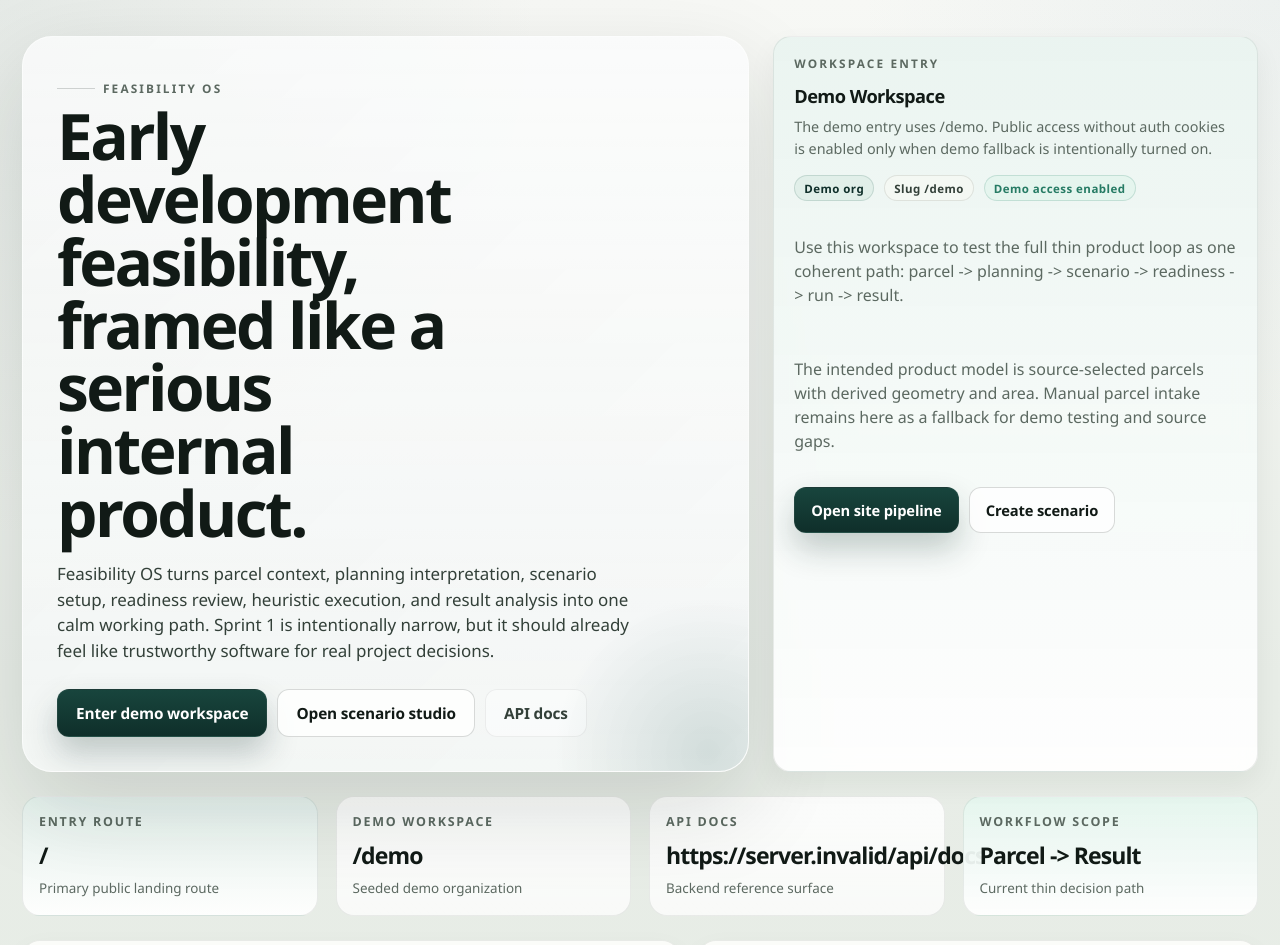
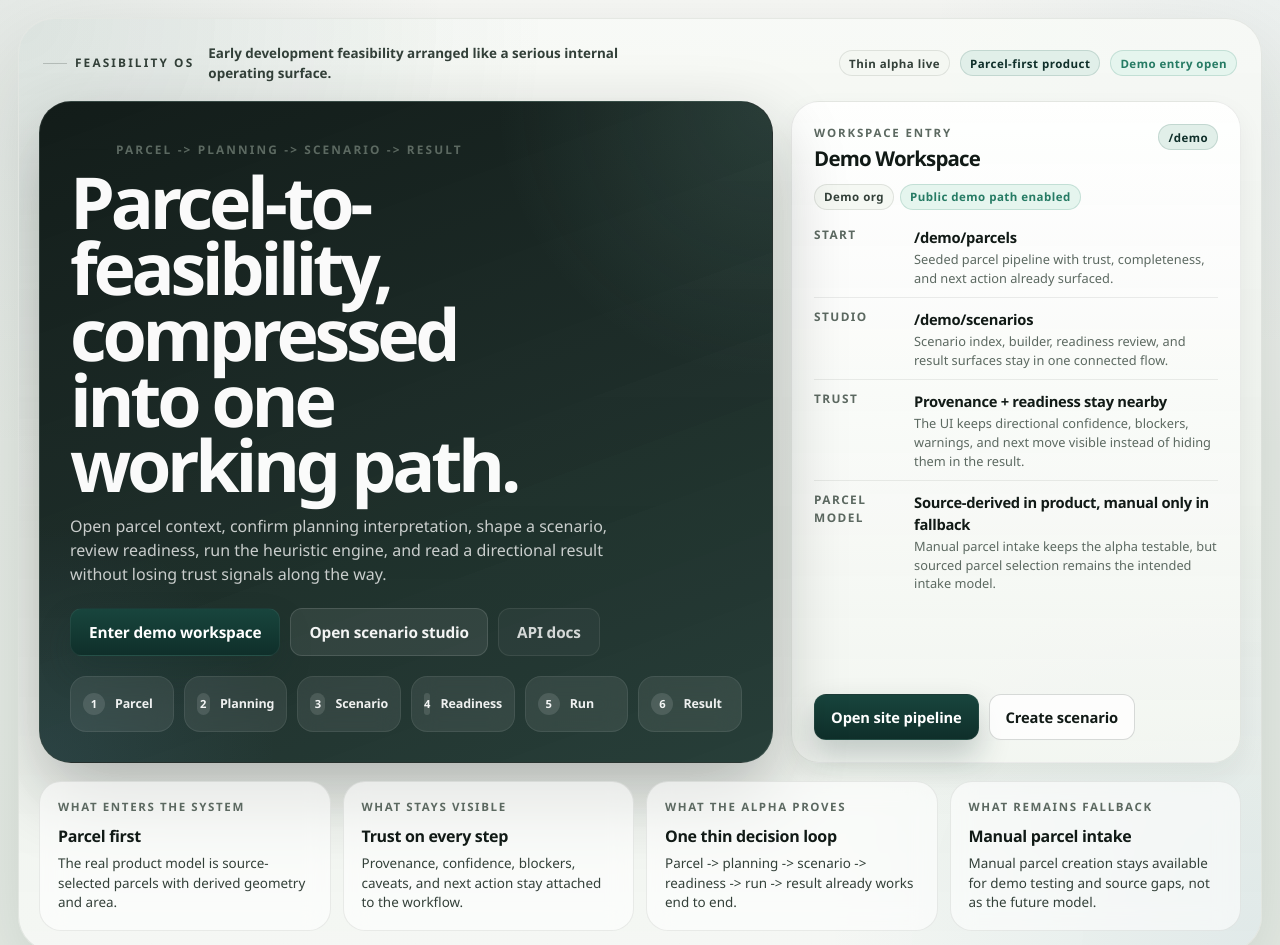
Before and after one commit to gipaperpipa/version-7, a Next.js app in the folder apps/web/: page / in a window 1280 px wide. Shown: the top 945 px of the page. Built offline with nearby package versions, Linux system fonts and the light colour scheme; no server answers.

Commit message:
Redesign landing page into compact command deck

```diff
--- a/apps/web/src/app/globals.css
+++ b/apps/web/src/app/globals.css
@@ -88,7 +88,7 @@ button {
 
 .home-shell {
   min-height: 100vh;
-  padding: 36px 22px 48px;
+  padding: 18px 18px 20px;
 }
 
 .home-frame,
@@ -101,50 +101,316 @@ button {
 .home-frame {
   display: flex;
   flex-direction: column;
-  gap: 24px;
-}
-
-.home-hero {
-  display: grid;
-  grid-template-columns: minmax(0, 1.2fr) minmax(320px, 0.8fr);
-  gap: 24px;
-}
-
-.hero-panel {
+  gap: 18px;
+  min-height: calc(100vh - 38px);
+}
+
+.home-command-deck {
   position: relative;
   overflow: hidden;
-  padding: 34px;
-  border: 1px solid rgba(255, 255, 255, 0.5);
-  border-radius: 30px;
+  display: grid;
+  grid-template-rows: auto minmax(0, 1fr) auto;
+  gap: 18px;
+  min-height: calc(100vh - 38px);
+  padding: 20px;
+  border: 1px solid rgba(17, 26, 22, 0.08);
+  border-radius: 36px;
   background:
-    linear-gradient(180deg, rgba(255, 255, 255, 0.84) 0%, rgba(255, 255, 255, 0.72) 100%),
-    linear-gradient(135deg, rgba(33, 89, 79, 0.14), rgba(44, 105, 135, 0.08));
-  box-shadow: var(--shadow-strong);
-}
-
-.hero-panel::after {
+    linear-gradient(180deg, rgba(247, 249, 246, 0.92) 0%, rgba(235, 240, 234, 0.94) 58%, rgba(246, 248, 245, 0.9) 100%);
+  box-shadow: 0 36px 96px rgba(17, 26, 22, 0.14);
+}
+
+.home-command-deck::before {
   content: "";
   position: absolute;
-  right: -120px;
-  bottom: -140px;
-  width: 320px;
-  height: 320px;
+  inset: 0;
+  background:
+    radial-gradient(circle at top left, rgba(24, 69, 61, 0.12), transparent 34%),
+    radial-gradient(circle at bottom right, rgba(44, 105, 135, 0.1), transparent 28%);
+  pointer-events: none;
+}
+
+.home-command-deck::after {
+  content: "";
+  position: absolute;
+  inset: 0;
+  background-image:
+    linear-gradient(rgba(17, 26, 22, 0.02) 1px, transparent 1px),
+    linear-gradient(90deg, rgba(17, 26, 22, 0.02) 1px, transparent 1px);
+  background-size: 132px 132px;
+  opacity: 0.18;
+  pointer-events: none;
+}
+
+.home-command-bar,
+.home-command-grid,
+.home-overview-band {
+  position: relative;
+  z-index: 1;
+}
+
+.home-command-bar {
+  display: flex;
+  align-items: center;
+  justify-content: space-between;
+  gap: 18px;
+  padding: 4px 4px 0;
+}
+
+.home-command-bar__brand {
+  display: flex;
+  flex-wrap: wrap;
+  align-items: center;
+  gap: 10px 14px;
+}
+
+.home-command-bar__brand .eyebrow {
+  color: var(--muted-strong);
+}
+
+.home-command-bar__brand .eyebrow::before {
+  width: 24px;
+  background: rgba(17, 26, 22, 0.2);
+}
+
+.home-command-bar__note {
+  max-width: 58ch;
+  font-size: 0.84rem;
+  font-weight: 600;
+  color: var(--muted-strong);
+}
+
+.home-command-grid {
+  display: grid;
+  grid-template-columns: minmax(0, 1.24fr) minmax(340px, 0.76fr);
+  gap: 18px;
+  min-height: 0;
+}
+
+.home-command-hero {
+  position: relative;
+  overflow: hidden;
+  display: flex;
+  min-height: 0;
+  flex-direction: column;
+  justify-content: space-between;
+  gap: 20px;
+  padding: 30px;
+  border: 1px solid rgba(255, 255, 255, 0.08);
+  border-radius: 32px;
+  background:
+    linear-gradient(160deg, rgba(12, 22, 19, 0.97) 0%, rgba(18, 34, 30, 0.95) 50%, rgba(22, 47, 41, 0.92) 100%);
+  box-shadow: 0 30px 72px rgba(9, 17, 15, 0.28);
+}
+
+.home-command-hero::before {
+  content: "";
+  position: absolute;
+  inset: 0;
+  background:
+    radial-gradient(circle at top right, rgba(141, 203, 188, 0.14), transparent 28%),
+    radial-gradient(circle at bottom left, rgba(94, 145, 172, 0.16), transparent 24%);
+  pointer-events: none;
+}
+
+.home-command-hero__body {
+  position: relative;
+  z-index: 1;
+  max-width: 64ch;
+}
+
+.home-title {
+  margin: 10px 0 12px;
+  max-width: 11ch;
+  font-family: var(--font-display);
+  font-size: clamp(3.2rem, 5.6vw, 5.5rem);
+  line-height: 0.92;
+  letter-spacing: -0.06em;
+  color: rgba(255, 255, 255, 0.98);
+}
+
+.home-subtitle {
+  max-width: 62ch;
+  font-size: 1rem;
+  color: rgba(255, 255, 255, 0.76);
+}
+
+.home-command-hero__eyebrow {
+  color: rgba(255, 255, 255, 0.66);
+}
+
+.home-command-hero__eyebrow::before {
+  background: rgba(255, 255, 255, 0.2);
+}
+
+.home-command-actions {
+  margin-top: 22px;
+}
+
+.home-command-hero .button--secondary,
+.home-command-hero .button--outline {
+  color: rgba(255, 255, 255, 0.94);
+  border-color: rgba(255, 255, 255, 0.12);
+  background: rgba(255, 255, 255, 0.08);
+}
+
+.home-command-hero .button--ghost {
+  color: rgba(255, 255, 255, 0.8);
+  border-color: rgba(255, 255, 255, 0.08);
+  background: rgba(255, 255, 255, 0.04);
+}
+
+.home-route-strip {
+  position: relative;
+  z-index: 1;
+  display: grid;
+  grid-template-columns: repeat(6, minmax(0, 1fr));
+  gap: 10px;
+}
+
+.home-route-step {
+  display: flex;
+  align-items: center;
+  gap: 10px;
+  min-height: 56px;
+  padding: 10px 12px;
+  border: 1px solid rgba(255, 255, 255, 0.08);
+  border-radius: 16px;
+  background: rgba(255, 255, 255, 0.08);
+  backdrop-filter: blur(12px);
+}
+
+.home-route-step__index {
+  display: inline-flex;
+  align-items: center;
+  justify-content: center;
+  width: 22px;
+  height: 22px;
   border-radius: 999px;
-  background: radial-gradient(circle, rgba(33, 89, 79, 0.16) 0%, transparent 68%);
-}
-
-.home-title {
-  margin: 8px 0 14px;
-  max-width: 12ch;
-  font-family: var(--font-display);
-  font-size: clamp(2.8rem, 5vw, 4.8rem);
-  line-height: 0.98;
+  background: rgba(255, 255, 255, 0.12);
+  font-size: 0.7rem;
+  font-weight: 800;
+  color: rgba(255, 255, 255, 0.94);
+}
+
+.home-route-step__label {
+  font-size: 0.78rem;
+  font-weight: 700;
+  letter-spacing: -0.01em;
+  color: rgba(255, 255, 255, 0.92);
+}
+
+.home-launch-panel {
+  display: flex;
+  flex-direction: column;
+  gap: 16px;
+  padding: 22px;
+  border: 1px solid rgba(17, 26, 22, 0.08);
+  border-radius: 28px;
+  background: linear-gradient(180deg, rgba(255, 255, 255, 0.9), rgba(244, 247, 242, 0.84));
+  box-shadow: var(--shadow-soft);
+}
+
+.home-launch-panel__header {
+  display: flex;
+  align-items: flex-start;
+  justify-content: space-between;
+  gap: 12px;
+}
+
+.home-launch-panel__eyebrow {
+  font-size: 0.72rem;
+  font-weight: 800;
+  letter-spacing: 0.16em;
+  text-transform: uppercase;
+  color: var(--muted);
+}
+
+.home-launch-panel__title {
+  margin: 6px 0 0;
+  font-size: 1.28rem;
+  line-height: 1;
   letter-spacing: -0.04em;
 }
 
-.home-subtitle {
-  max-width: 60ch;
-  font-size: 1.06rem;
+.home-launch-list {
+  display: grid;
+  gap: 0;
+}
+
+.home-launch-row {
+  display: grid;
+  grid-template-columns: minmax(0, 86px) minmax(0, 1fr);
+  gap: 14px;
+  padding: 10px 0;
+  border-top: 1px solid rgba(17, 26, 22, 0.08);
+}
+
+.home-launch-row:first-child {
+  padding-top: 0;
+  border-top: 0;
+}
+
+.home-launch-row__label {
+  font-size: 0.74rem;
+  font-weight: 800;
+  letter-spacing: 0.12em;
+  text-transform: uppercase;
+  color: var(--muted);
+}
+
+.home-launch-row__value {
+  font-size: 0.92rem;
+  font-weight: 800;
+  letter-spacing: -0.02em;
+  color: var(--text);
+}
+
+.home-launch-row__detail {
+  margin-top: 2px;
+  font-size: 0.8rem;
+  line-height: 1.45;
+  color: var(--muted);
+}
+
+.home-launch-actions {
+  margin-top: auto;
+}
+
+.home-overview-band {
+  display: grid;
+  grid-template-columns: repeat(4, minmax(0, 1fr));
+  gap: 12px;
+}
+
+.home-overview-item {
+  padding: 16px 18px 17px;
+  border: 1px solid rgba(17, 26, 22, 0.08);
+  border-radius: 22px;
+  background: rgba(255, 255, 255, 0.58);
+  backdrop-filter: blur(12px);
+}
+
+.home-overview-item__label {
+  font-size: 0.72rem;
+  font-weight: 800;
+  letter-spacing: 0.14em;
+  text-transform: uppercase;
+  color: var(--muted);
+}
+
+.home-overview-item__value {
+  margin-top: 8px;
+  font-size: 1rem;
+  font-weight: 800;
+  letter-spacing: -0.02em;
+  color: var(--text);
+}
+
+.home-overview-item__detail {
+  margin-top: 6px;
+  font-size: 0.84rem;
+  line-height: 1.48;
   color: var(--muted-strong);
 }
 
@@ -1998,11 +2264,21 @@ button {
   .content-grid,
   .detail-grid,
   .dashboard-grid,
-  .home-hero,
+  .home-command-grid,
+  .home-overview-band,
   .info-grid,
   .stat-grid,
   .metrics-grid {
     grid-template-columns: repeat(2, minmax(0, 1fr));
+  }
+
+  .home-command-deck,
+  .home-frame {
+    min-height: auto;
+  }
+
+  .home-route-strip {
+    grid-template-columns: repeat(3, minmax(0, 1fr));
   }
 
   .field-grid--tri,
@@ -2052,6 +2328,11 @@ button {
     padding: 14px;
   }
 
+  .home-frame,
+  .home-command-deck {
+    min-height: auto;
+  }
+
   .workspace-main-content {
     padding: 22px 0 30px;
   }
@@ -2079,20 +2360,46 @@ button {
   .stat-grid,
   .metrics-grid,
   .diagnostic-grid,
-  .key-value-grid {
+  .key-value-grid,
+  .home-command-grid,
+  .home-overview-band {
     grid-template-columns: minmax(0, 1fr);
   }
 
-  .hero-panel,
+  .home-command-hero,
+  .home-launch-panel,
   .card__content,
   .card__header {
     padding-left: 20px;
     padding-right: 20px;
   }
 
+  .home-command-bar,
+  .home-command-bar__brand,
+  .home-launch-panel__header,
+  .home-launch-row {
+    flex-direction: column;
+    align-items: flex-start;
+  }
+
+  .home-command-deck {
+    padding: 16px;
+    gap: 14px;
+    border-radius: 28px;
+  }
+
   .home-title,
   .page-title {
     max-width: none;
+  }
+
+  .home-route-strip {
+    grid-template-columns: repeat(2, minmax(0, 1fr));
+  }
+
+  .home-launch-row {
+    display: flex;
+    gap: 6px;
   }
 
   .ops-table__header {
--- a/apps/web/src/app/page.tsx
+++ b/apps/web/src/app/page.tsx
@@ -1,17 +1,31 @@
 import Link from "next/link";
 import { Badge } from "@/components/ui/badge";
 import { buttonClasses } from "@/components/ui/button";
-import { SectionCard } from "@/components/ui/section-card";
-import { StatBlock } from "@/components/ui/stat-block";
-import { WorkflowSteps } from "@/components/ui/workflow-steps";
 import { getConfiguredApiBaseUrl, isLocalDevFallbackEnabled, localDevDemoWorkspace } from "@/lib/local-dev";
 
-const workflowSteps = [
-  { label: "Parcel intake", description: "Create or open a site record and capture the fallback parcel context needed to begin." },
-  { label: "Planning inputs", description: "Record the narrow planning inputs that shape readiness and heuristic buildability." },
-  { label: "Scenario setup", description: "Configure strategy, commercial assumptions, costs, and funding selection." },
-  { label: "Readiness and run", description: "Resolve blockers, review caveats, and launch the heuristic feasibility run." },
-  { label: "Decision result", description: "Review KPIs, drivers, caveats, and the strongest next action." },
+const workflowStages = ["Parcel", "Planning", "Scenario", "Readiness", "Run", "Result"];
+
+const overviewItems = [
+  {
+    label: "What enters the system",
+    value: "Parcel first",
+    detail: "The real product model is source-selected parcels with derived geometry and area.",
+  },
+  {
+    label: "What stays visible",
+    value: "Trust on every step",
+    detail: "Provenance, confidence, blockers, caveats, and next action stay attached to the workflow.",
+  },
+  {
+    label: "What the alpha proves",
+    value: "One thin decision loop",
+    detail: "Parcel -> planning -> scenario -> readiness -> run -> result already works end to end.",
+  },
+  {
+    label: "What remains fallback",
+    value: "Manual parcel intake",
+    detail: "Manual parcel creation stays available for demo testing and source gaps, not as the future model.",
+  },
 ];
 
 export default function HomePage() {
@@ -22,16 +36,31 @@ export default function HomePage() {
   return (
     <main className="home-shell">
       <div className="home-frame">
-        <section className="home-hero">
-          <div className="hero-panel">
+        <section className="home-command-deck">
+          <div className="home-command-bar">
+            <div className="home-command-bar__brand">
               <div className="eyebrow">Feasibility OS</div>
-            <h1 className="home-title">Early development feasibility, framed like a serious internal product.</h1>
+              <div className="home-command-bar__note">Early development feasibility arranged like a serious internal operating surface.</div>
+            </div>
+            <div className="chip-row">
+              <Badge variant="surface">Thin alpha live</Badge>
+              <Badge variant="accent">Parcel-first product</Badge>
+              <Badge variant={demoFallbackEnabled ? "success" : "warning"}>
+                {demoFallbackEnabled ? "Demo entry open" : "Demo access gated"}
+              </Badge>
+            </div>
+          </div>
+
+          <div className="home-command-grid">
+            <section className="home-command-hero">
+              <div className="home-command-hero__body">
+                <div className="eyebrow home-command-hero__eyebrow">Parcel -&gt; Planning -&gt; Scenario -&gt; Result</div>
+                <h1 className="home-title">Parcel-to-feasibility, compressed into one working path.</h1>
                 <p className="home-subtitle">
-              Feasibility OS turns parcel context, planning interpretation, scenario setup, readiness review,
-              heuristic execution, and result analysis into one calm working path. Sprint 1 is intentionally narrow,
-              but it should already feel like trustworthy software for real project decisions.
+                  Open parcel context, confirm planning interpretation, shape a scenario, review readiness, run the
+                  heuristic engine, and read a directional result without losing trust signals along the way.
                 </p>
-            <div className="action-row" style={{ marginTop: 26 }}>
+                <div className="action-row home-command-actions">
                   <Link className={buttonClasses({ size: "lg" })} href={`/${localDevDemoWorkspace.slug}/parcels`}>
                     Enter demo workspace
                   </Link>
@@ -46,29 +75,64 @@ export default function HomePage() {
                 </div>
               </div>
 
-          <SectionCard
-            eyebrow="Workspace entry"
-            title={localDevDemoWorkspace.name}
-            description={`The demo entry uses /${localDevDemoWorkspace.slug}. Public access without auth cookies is enabled only when demo fallback is intentionally turned on.`}
-            tone="accent"
-          >
-            <div className="content-stack">
-              <div className="action-row">
-                <Badge variant="accent">Demo org</Badge>
-                <Badge variant="surface">Slug /{localDevDemoWorkspace.slug}</Badge>
+              <div className="home-route-strip" aria-label="Workflow overview">
+                {workflowStages.map((label, index) => (
+                  <div className="home-route-step" key={label}>
+                    <span className="home-route-step__index">{index + 1}</span>
+                    <span className="home-route-step__label">{label}</span>
+                  </div>
+                ))}
+              </div>
+            </section>
+
+            <aside className="home-launch-panel">
+              <div className="home-launch-panel__header">
+                <div>
+                  <div className="home-launch-panel__eyebrow">Workspace entry</div>
+                  <h2 className="home-launch-panel__title">{localDevDemoWorkspace.name}</h2>
+                </div>
+                <Badge variant="accent">/{localDevDemoWorkspace.slug}</Badge>
+              </div>
+
+              <div className="action-row action-row--compact">
+                <Badge variant="surface">Demo org</Badge>
                 <Badge variant={demoFallbackEnabled ? "success" : "warning"}>
-                  {demoFallbackEnabled ? "Demo access enabled" : "Auth required unless demo mode is enabled"}
+                  {demoFallbackEnabled ? "Public demo path enabled" : "Auth required unless demo mode is on"}
                 </Badge>
               </div>
-              <p className="muted-copy">
-                Use this workspace to test the full thin product loop as one coherent path:
-                parcel -&gt; planning -&gt; scenario -&gt; readiness -&gt; run -&gt; result.
-              </p>
-              <p className="muted-copy">
-                The intended product model is source-selected parcels with derived geometry and area. Manual parcel
-                intake remains here as a fallback for demo testing and source gaps.
-              </p>
-              <div className="action-row">
+
+              <div className="home-launch-list">
+                <div className="home-launch-row">
+                  <div className="home-launch-row__label">Start</div>
+                  <div>
+                    <div className="home-launch-row__value">/{localDevDemoWorkspace.slug}/parcels</div>
+                    <div className="home-launch-row__detail">Seeded parcel pipeline with trust, completeness, and next action already surfaced.</div>
+                  </div>
+                </div>
+                <div className="home-launch-row">
+                  <div className="home-launch-row__label">Studio</div>
+                  <div>
+                    <div className="home-launch-row__value">/{localDevDemoWorkspace.slug}/scenarios</div>
+                    <div className="home-launch-row__detail">Scenario index, builder, readiness review, and result surfaces stay in one connected flow.</div>
+                  </div>
+                </div>
+                <div className="home-launch-row">
+                  <div className="home-launch-row__label">Trust</div>
+                  <div>
+                    <div className="home-launch-row__value">Provenance + readiness stay nearby</div>
+                    <div className="home-launch-row__detail">The UI keeps directional confidence, blockers, warnings, and next move visible instead of hiding them in the result.</div>
+                  </div>
+                </div>
+                <div className="home-launch-row">
+                  <div className="home-launch-row__label">Parcel model</div>
+                  <div>
+                    <div className="home-launch-row__value">Source-derived in product, manual only in fallback</div>
+                    <div className="home-launch-row__detail">Manual parcel intake keeps the alpha testable, but sourced parcel selection remains the intended intake model.</div>
+                  </div>
+                </div>
+              </div>
+
+              <div className="action-row home-launch-actions">
                 <Link className={buttonClasses()} href={`/${localDevDemoWorkspace.slug}/parcels`}>
                   Open site pipeline
                 </Link>
@@ -76,53 +140,19 @@ export default function HomePage() {
                   Create scenario
                 </Link>
               </div>
-            </div>
-          </SectionCard>
-        </section>
-
-        <div className="stat-grid">
-          <StatBlock label="Entry route" value="/" caption="Primary public landing route" tone="accent" />
-          <StatBlock label="Demo workspace" value={`/${localDevDemoWorkspace.slug}`} caption="Seeded demo organization" />
-          <StatBlock label="API docs" value={docsUrl ?? "Not configured"} caption="Backend reference surface" />
-          <StatBlock label="Workflow scope" value="Parcel -> Result" caption="Current thin decision path" tone="success" />
+            </aside>
           </div>
 
-        <div className="content-grid">
-          <SectionCard
-            eyebrow="Sprint 1 path"
-            title="One continuous workflow"
-            description="These are the only surfaces intentionally wired today, and they should feel like one connected product."
-          >
-            <WorkflowSteps steps={workflowSteps} activeStep={1} />
-          </SectionCard>
-
-          <SectionCard
-            eyebrow="Product direction"
-            title="Parcel intake is source-first"
-            description="The current UI keeps a manual fallback path, but the long-term product expects sourced parcel selection."
-          >
-            <div className="content-stack">
-              <div className="key-value-grid">
-                <div className="key-value-card">
-                  <div className="key-value-card__label">Current alpha</div>
-                  <div className="key-value-card__value">Manual parcel creation keeps the thin feasibility loop testable end to end.</div>
+          <div className="home-overview-band">
+            {overviewItems.map((item) => (
+              <div className="home-overview-item" key={item.label}>
+                <div className="home-overview-item__label">{item.label}</div>
+                <div className="home-overview-item__value">{item.value}</div>
+                <div className="home-overview-item__detail">{item.detail}</div>
               </div>
-                <div className="key-value-card">
-                  <div className="key-value-card__label">Intended parcel model</div>
-                  <div className="key-value-card__value">Real product intake should come from sourced parcel IDs, geometry, and derived site area.</div>
+            ))}
           </div>
-                <div className="key-value-card">
-                  <div className="key-value-card__label">How to use the demo</div>
-                  <div className="key-value-card__value">Treat the demo workspace like a working internal alpha, not a raw route sandbox.</div>
-                </div>
-                <div className="key-value-card">
-                  <div className="key-value-card__label">Diagnostics nearby</div>
-                  <div className="key-value-card__value">Use `/api/health` and `/api/docs` while testing the parcel-to-result flow.</div>
-                </div>
-              </div>
-            </div>
-          </SectionCard>
-        </div>
+        </section>
       </div>
     </main>
   );
```
Lines whose indentation alone changed are shown as unchanged.
